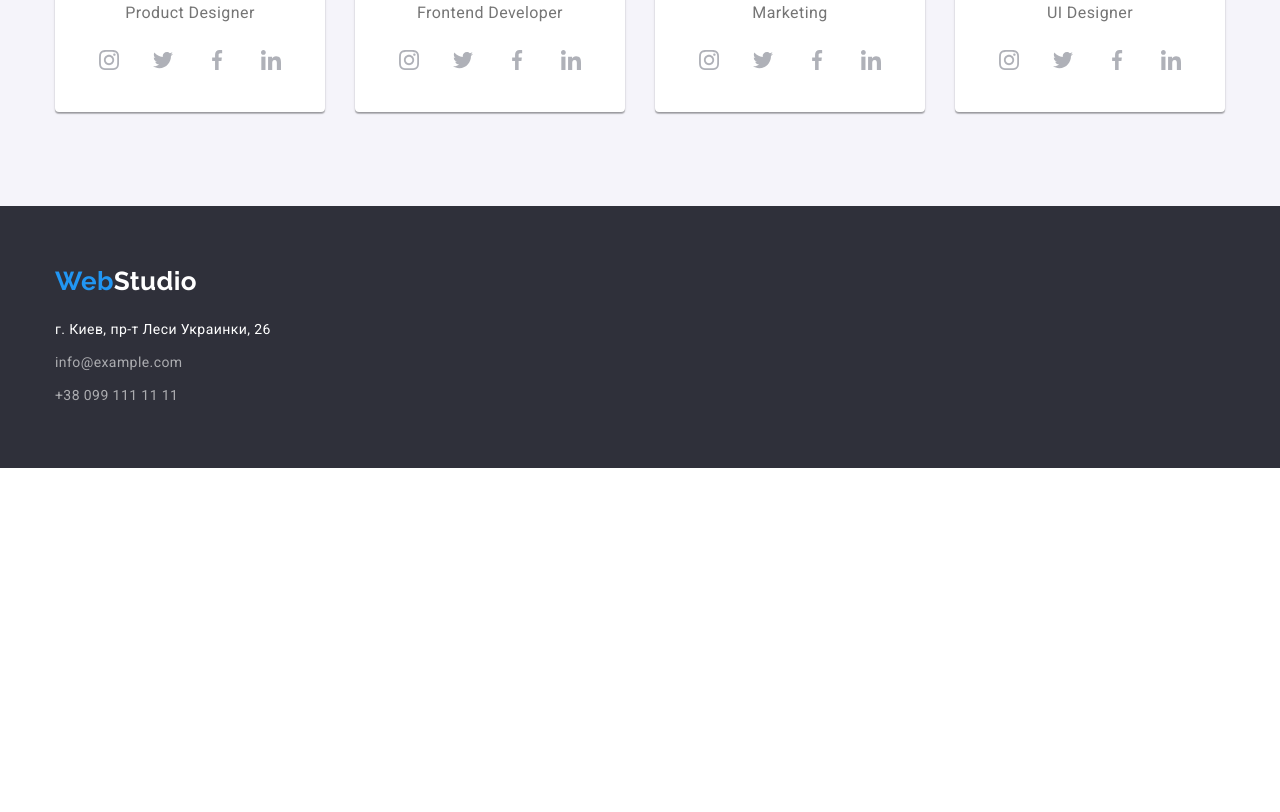
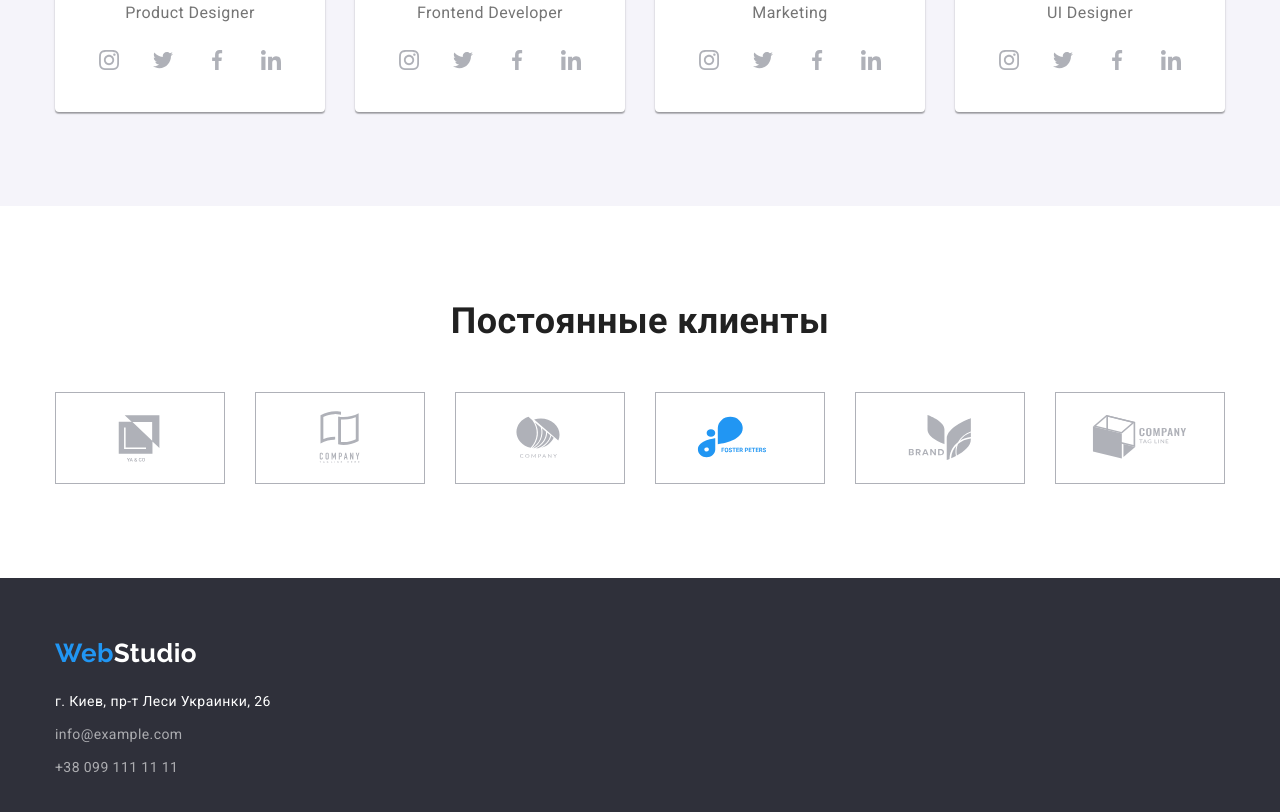
Before and after one commit to IraTereshchenko/goit-markup-hw-04, a plain HTML site: page index.html in a window 1280 px wide. Shown: the part 1949-2761 px from the top of the page. Before the commit the page ends 2417 px from the top, so only its background shows below. Drawn offline with nearby package versions, Linux system fonts and the light colour scheme.

Commit message:
Update index.html
Добавлення секції постійні клієнти

```diff
--- a/index.html
+++ b/index.html
@@ -262,6 +262,56 @@
             </ul>
             </div>
         </section>
+        <!--Клиенты-->
+        <section class="clients">
+            <div class="container">
+                <h2 class="clients-title">Постоянные клиенты</h2>
+                    <ul class="clients-list list">
+                        <li class="clients-list-item">
+                            <a href="" class="clients-list-link">
+                                <svg class="clients-link-icon">
+                                    <use href="./images/sprite.svg#icon-client1"></use>
+                                </svg>
+                            </a>
+                        </li>
+                        <li class="clients-list-item">
+                            <a href="" class="clients-list-link">
+                                <svg class="clients-link-icon">
+                                    <use href="./images/sprite.svg#icon-client2"></use>
+                                </svg>
+                            </a>
+                        </li>
+                        <li class="clients-list-item">
+                            <a href="" class="clients-list-link">
+                                <svg class="clients-link-icon">
+                                    <use href="./images/sprite.svg#icon-client3"></use>
+                                </svg>
+                            </a>
+                        </li>
+                        <li class="clients-list-item">
+                            <a href="" class="clients-list-link">
+                                <svg class="clients-link-icon">
+                                    <use  href="./images/sprite.svg#icon-client4"></use>
+                                </svg>
+                            </a>
+                        </li>
+                        <li class="clients-list-item">
+                            <a href="" class="clients-list-link">
+                                <svg class="clients-link-icon">
+                                    <use  href="./images/sprite.svg#icon-client5"></use>
+                                </svg>
+                            </a>
+                        </li>
+                        <li class="clients-list-item">
+                            <a href="" class="clients-list-link">
+                                <svg class="clients-link-icon">
+                                    <use  href="./images/sprite.svg#icon-client6"></use>
+                                </svg>
+                            </a>
+                        </li>
+                    </ul>
+            </div>
+        </section>
     </main>
 
     <!--Подвал-->
```
